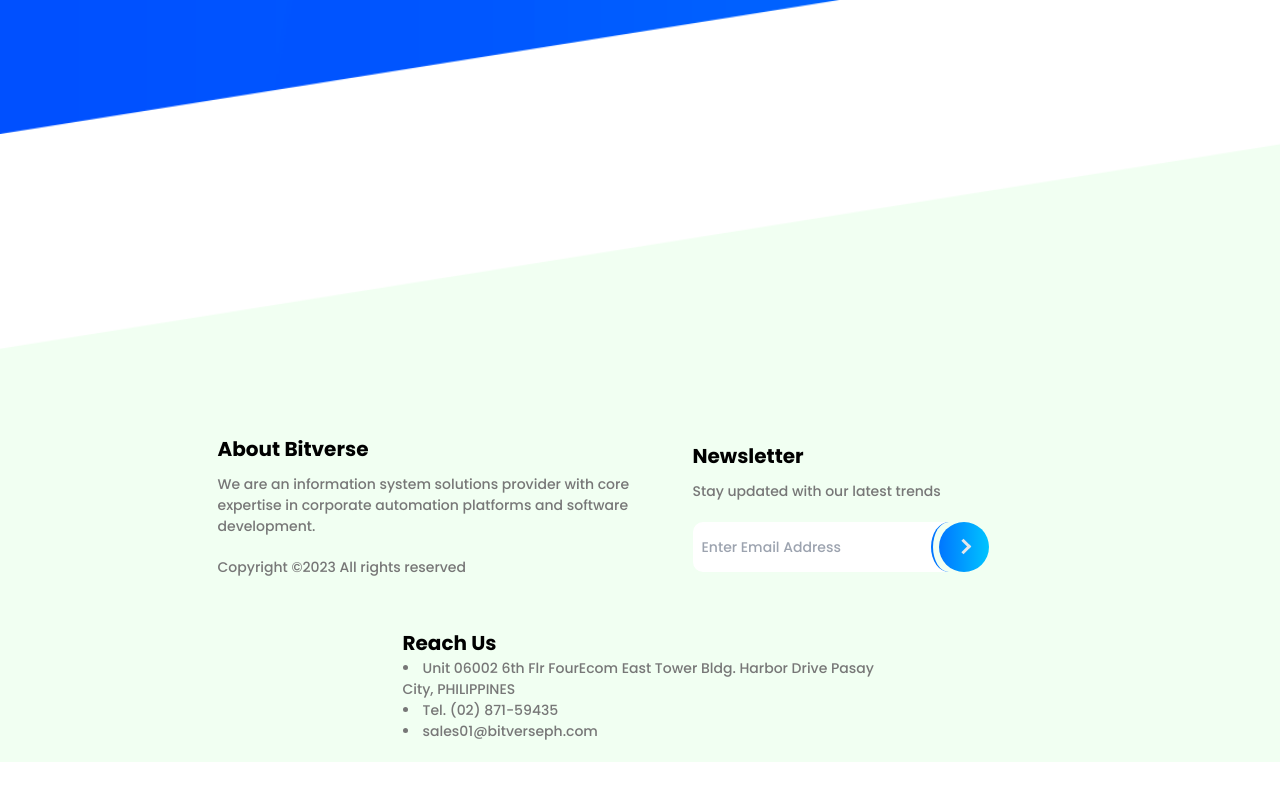
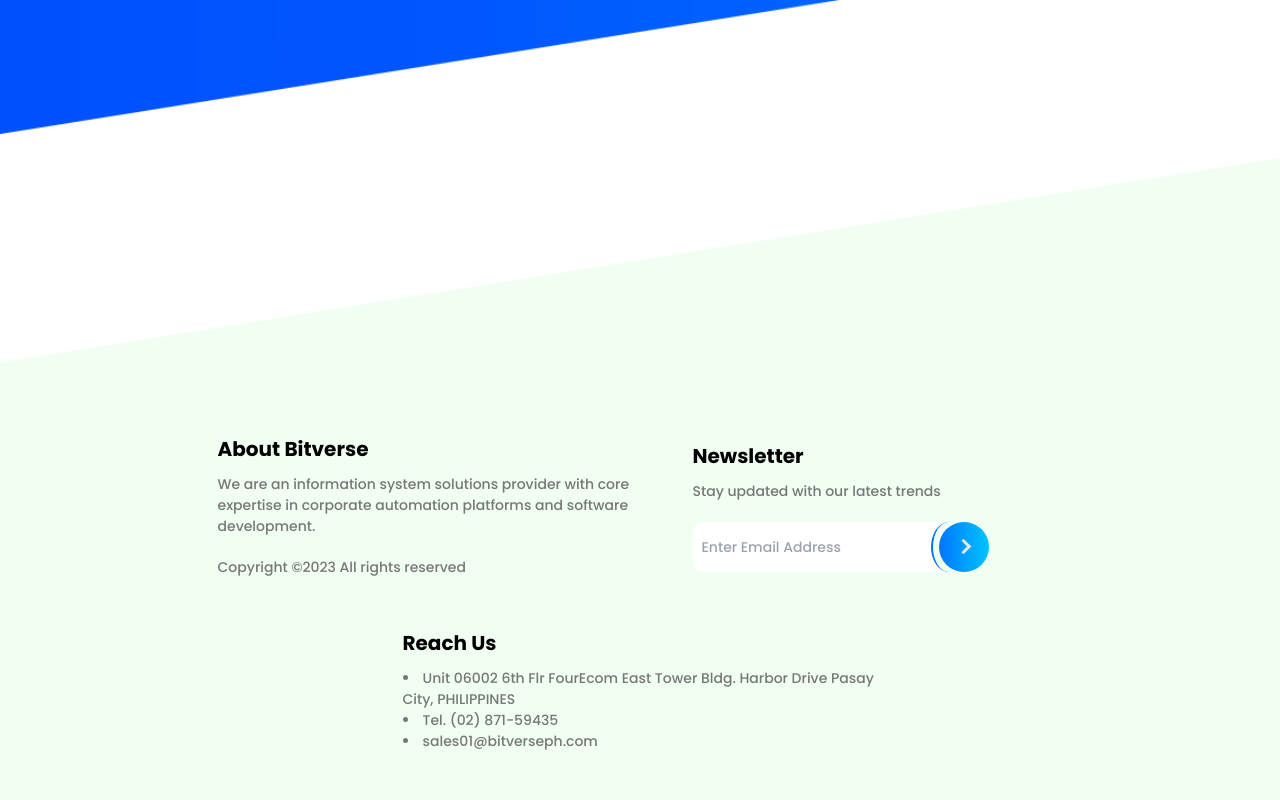
Before and after one commit to BitverseDevs/ftp-website, a React (Create React App) app: page / in a window 1280 px wide. Shown: the part 9231-10031 px from the top of the page. Before the commit the page ends 9993 px from the top, so only its background shows below. Built offline with nearby package versions, Linux system fonts and the light colour scheme.

Commit message:
fix: footer unaligned headers

```diff
--- a/src/pages/footer/footerv1.scss
+++ b/src/pages/footer/footerv1.scss
@@ -30,6 +30,8 @@
             font-family: 'Poppins-Medium', sans-serif;
             font-size: 14px;
             color: #777777;
+            margin-top: 10px;
+            margin-bottom: 30px;
             .footer-section--list-item{
                 list-style-position: inside;
                 list-style-type: disc;
```
